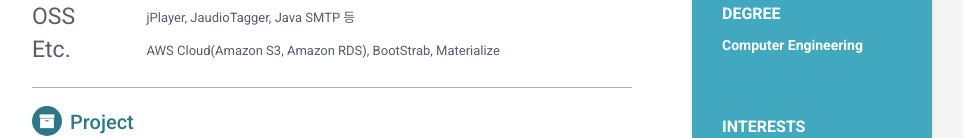
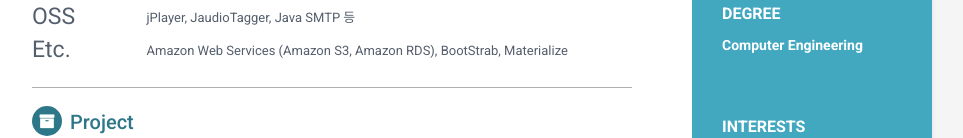
Before and after one commit to rldjqv/resume, a plain HTML site: page index.html in a window 1280 px wide. Shown: the part 624-762 px from the top of the page, without its empty margins (188-1151 px from the left). Drawn offline with Linux system fonts and the light colour scheme.

Commit message:
Signed-off-by: rldjqv <rldjqv@gmail.com>

```diff
--- a/index.html
+++ b/index.html
@@ -170,7 +170,7 @@
                         </tr>
                         <tr>
                         <td><span class="span_skill">Etc.</span></td>
-                        <td><span class="skills">AWS Cloud(Amazon S3, Amazon RDS), BootStrab, Materialize</span></td>
+                        <td><span class="skills">Amazon Web Services (Amazon S3, Amazon RDS), BootStrab, Materialize</span></td>
                         </tr>
                     </table>
                 </div>
```
